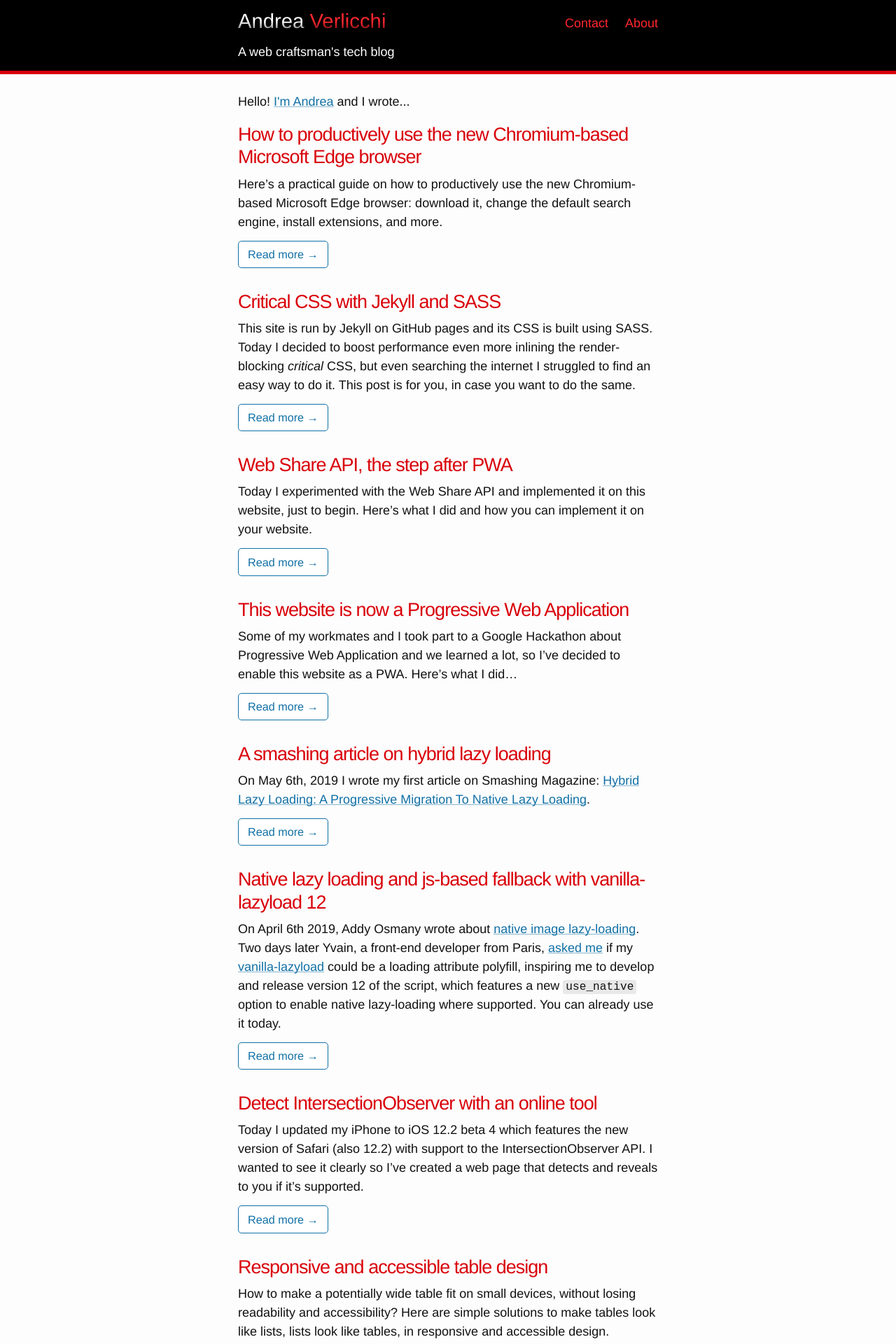
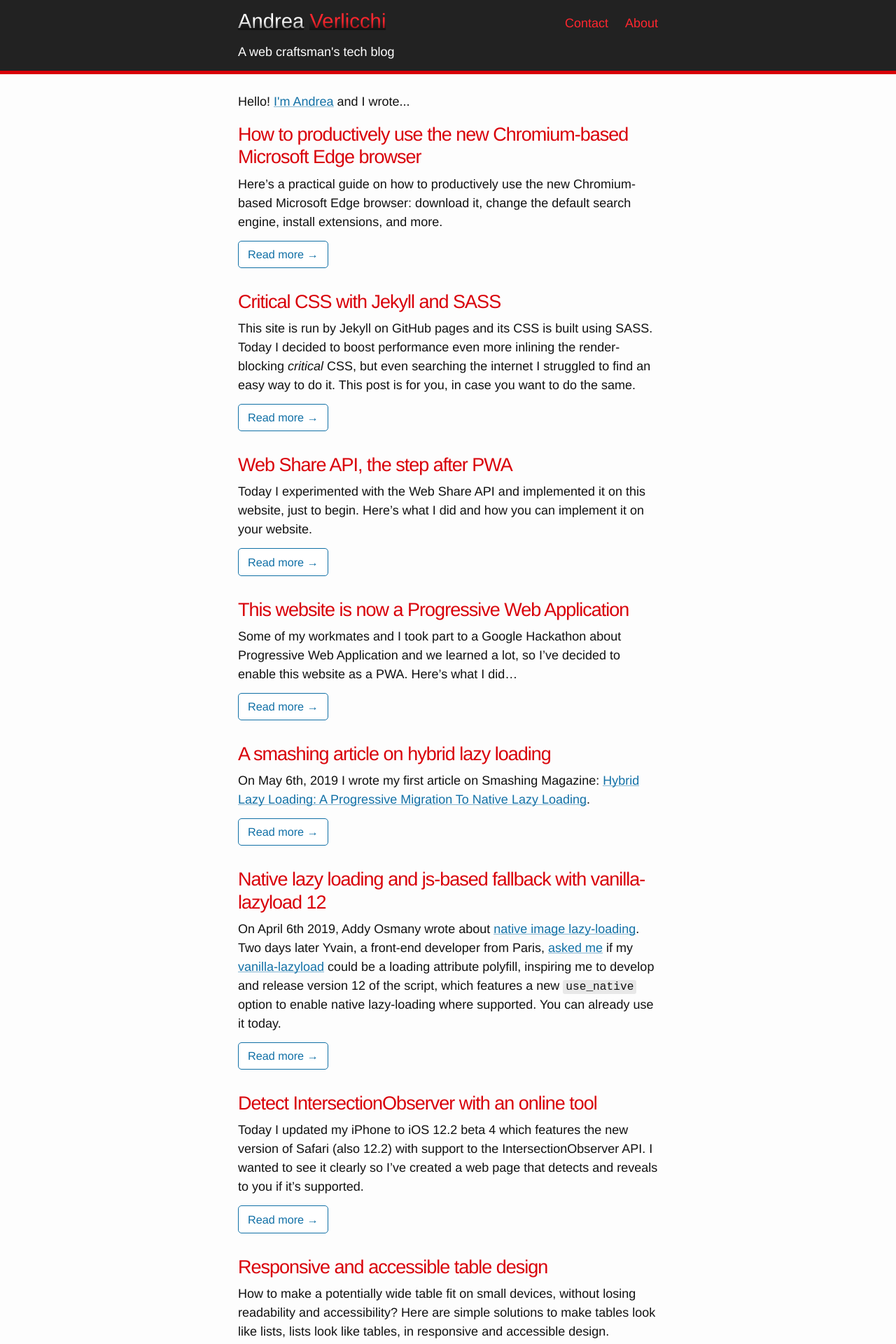
Before and after one commit to verlok/verlok.github.io, a Jekyll site: the page built from index.html, in a window 1280 px wide. Shown: the top 1920 px of the page at 70% size. Built offline with Jekyll 4.4.1, drawn with Linux system fonts in a browser that asks for light colours; the list of posts is cut into pages by our own code.

Commit message:
Header footer bg color fix

```diff
--- a/_sass/_css-variables.scss
+++ b/_sass/_css-variables.scss
@@ -12,9 +12,9 @@
   --cta__border-color: #{$alternative-color};
   --cta__bg-color: white;
   --cta__bg-color-hover: #111;
+  --headfoot__background-color: #222;
   --headfoot__link-color: #{$brand-color--light15};
   --headfoot__text-color: #fff;
-  --headfoot__background-color: black;
   --site-title__color: #{$brand-color--light15};
   --blockquote__border-color: #{$alternative-color};
 
@@ -27,5 +27,6 @@
     --cta__color: #{$alternative-color--light15};
     --cta__bg-color: #111;
     --blockquote__border-color: #{$alternative-color--light15};
+    --headfoot__background-color: #333;
   }
 }
```
